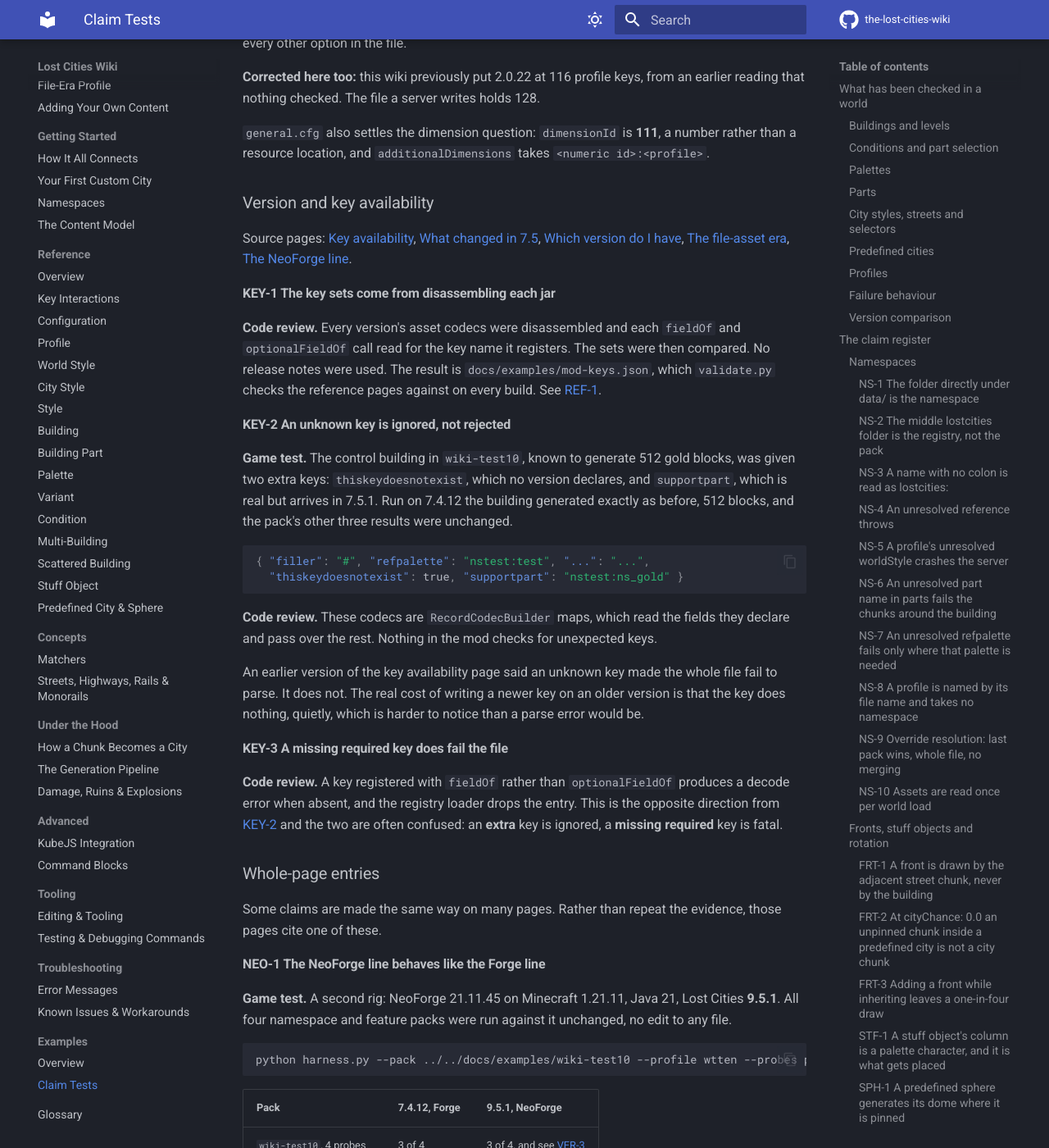
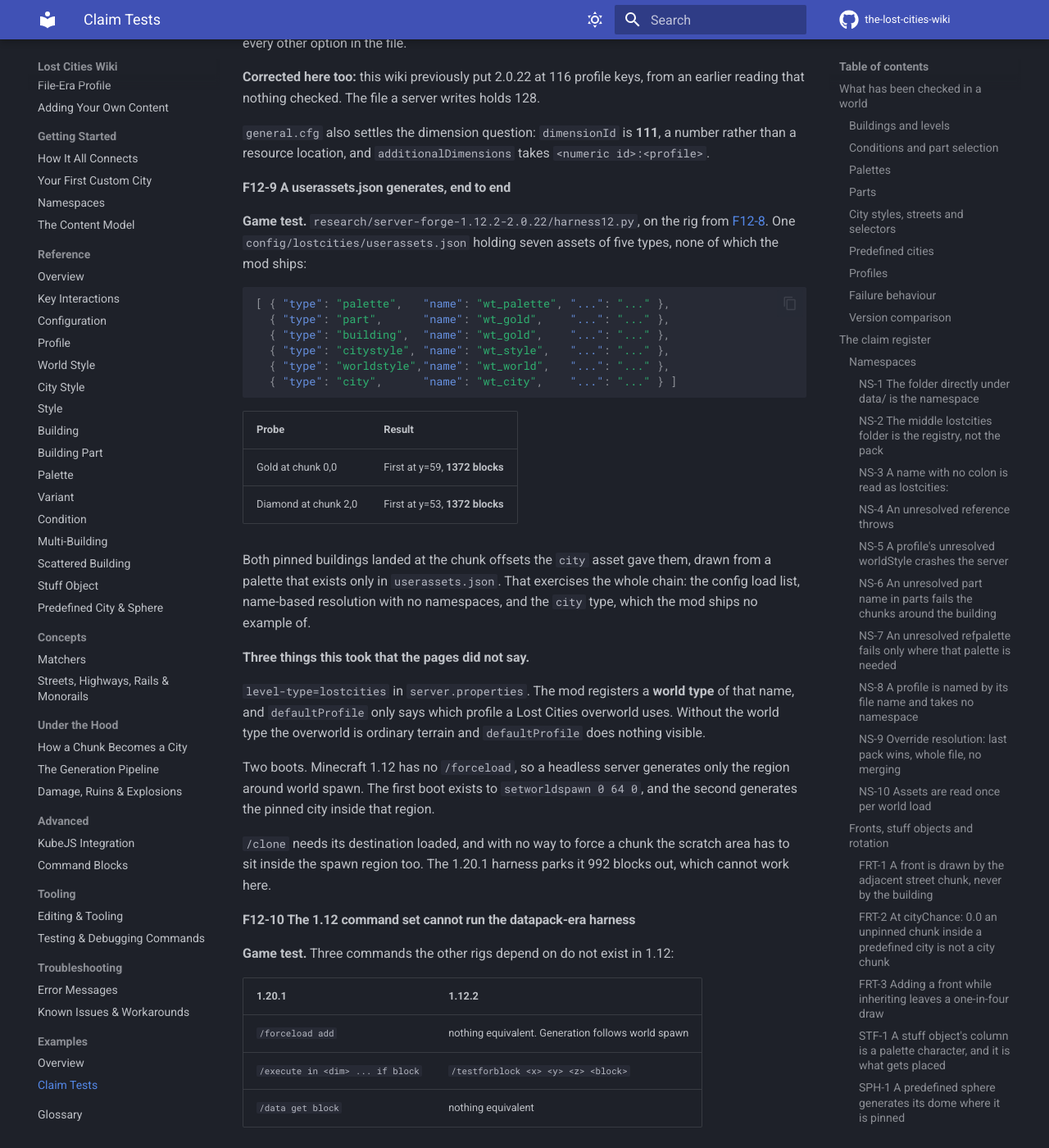
Before and after one commit to RinkyDinkyNooble/the-lost-cities-wiki, an MkDocs documentation site: the page built from docs/examples/claim-tests.md, in a window 1280 px wide and 1400 px high, scrolled down 20539 px. Shown: the whole window at 82% size. Built offline with MkDocs 1.6.1 and Material for MkDocs 9.7.7, drawn with Linux system fonts in a browser that asks for light colours; comment, search, counter and statistics services are not loaded; some of the changed text lies outside the part shown.

Commit message:
Generate from a userassets.json, and cover 26.1.2
The file-asset section is no longer read-only. A userassets.json holding
seven assets of five types generated on the 1.12.2 rig: 1372 gold at
chunk 0,0 and 1372 diamond at chunk 2,0, both pinned by a city asset,
drawn from a palette that exists nowhere but that file. That covers the
config load list, name resolution without namespaces, and the city type
the mod ships no example of.

Three things the pages were missing, all found by the run failing first.
level-type=lostcities is what makes a world a Lost Cities world;
defaultProfile only picks which profile it uses, and on its own does
nothing visible. A headless 1.12 server generates only the region around
world spawn, so the harness boots twice, the first time to move spawn
onto the pinned city. And /clone needs its destination loaded, which
rules out the far-away scratch area the 1.20.1 rig uses.

Separately, 10.0.1 on Minecraft 26.1.2 ran all four datapack packs and
matched 9.5.1 and 7.5.1 exactly, sphere included. NEO-1 now spans two
NeoForge majors and two Minecraft versions five releases apart.

Co-Authored-By: Claude Opus 5 <noreply@anthropic.com>

````diff
--- a/docs/examples/claim-tests.md
+++ b/docs/examples/claim-tests.md
@@ -770,6 +770,59 @@ earlier reading that nothing checked. The file a server writes holds 128.
 number rather than a resource location, and `additionalDimensions` takes
 `<numeric id>:<profile>`.
 
+#### F12-9 A userassets.json generates, end to end { #f12-9 }
+
+**Game test.** `research/server-forge-1.12.2-2.0.22/harness12.py`, on the rig from
+[F12-8](#f12-8). One `config/lostcities/userassets.json` holding seven assets of
+five types, none of which the mod ships:
+
+```json
+[ { "type": "palette",   "name": "wt_palette", "...": "..." },
+  { "type": "part",      "name": "wt_gold",    "...": "..." },
+  { "type": "building",  "name": "wt_gold",    "...": "..." },
+  { "type": "citystyle", "name": "wt_style",   "...": "..." },
+  { "type": "worldstyle","name": "wt_world",   "...": "..." },
+  { "type": "city",      "name": "wt_city",    "...": "..." } ]
+```
+
+| Probe | Result |
+|---|---|
+| Gold at chunk 0,0 | First at y=59, **1372 blocks** |
+| Diamond at chunk 2,0 | First at y=53, **1372 blocks** |
+
+Both pinned buildings landed at the chunk offsets the `city` asset gave them, drawn
+from a palette that exists only in `userassets.json`. That exercises the whole
+chain: the config load list, name-based resolution with no namespaces, and the
+`city` type, which the mod ships no example of.
+
+**Three things this took that the pages did not say.**
+
+`level-type=lostcities` in `server.properties`. The mod registers a **world type**
+of that name, and `defaultProfile` only says which profile a Lost Cities overworld
+uses. Without the world type the overworld is ordinary terrain and `defaultProfile`
+does nothing visible.
+
+Two boots. Minecraft 1.12 has no `/forceload`, so a headless server generates only
+the region around world spawn. The first boot exists to `setworldspawn 0 64 0`, and
+the second generates the pinned city inside that region.
+
+`/clone` needs its destination loaded, and with no way to force a chunk the scratch
+area has to sit inside the spawn region too. The 1.20.1 harness parks it 992 blocks
+out, which cannot work here.
+
+#### F12-10 The 1.12 command set cannot run the datapack-era harness { #f12-10 }
+
+**Game test.** Three commands the other rigs depend on do not exist in 1.12:
+
+| 1.20.1 | 1.12.2 |
+|---|---|
+| `/forceload add` | nothing equivalent. Generation follows world spawn |
+| `/execute in <dim> ... if block` | `/testforblock <x> <y> <z> <block>` |
+| `/data get block` | nothing equivalent |
+
+`/clone ... filtered` survives in both and still reports how many blocks it copied,
+which is why counting works the same way on either rig.
+
 ### Version and key availability
 
 Source pages: [Key availability](../versions/key-availability.md),
@@ -827,12 +880,12 @@ unchanged, no edit to any file.
 python harness.py --pack ../../docs/examples/wiki-test10 --profile wtten --probes probes/wt10.json
 ```
 
-| Pack | 7.4.12, Forge | 9.5.1, NeoForge |
-|---|---|---|
-| `wiki-test10`, 4 probes | 3 of 4 | 3 of 4, and see [VER-3](#ver-3) |
-| `wiki-test11`, 7 probes | 7 of 7 | 7 of 7 |
-| `wiki-test12`, 3 probes | 3 of 3 | 3 of 3 |
-| `wiki-test13`, 13 probes | 13 of 13 | 13 of 13 |
+| Pack | 7.4.12, Forge, 1.20.1 | 9.5.1, NeoForge, 1.21.11 | 10.0.1, NeoForge, 26.1.2 |
+|---|---|---|---|
+| `wiki-test10`, 4 probes | 3 of 4 | 3 of 4, and see [VER-3](#ver-3) | 3 of 4, the same |
+| `wiki-test11`, 7 probes | 7 of 7 | 7 of 7 | 7 of 7 |
+| `wiki-test12`, 3 probes | 3 of 3 | 3 of 3 | 3 of 3 |
+| `wiki-test13`, 13 probes | 13 of 13 | 13 of 13 | 13 of 13 |
 
 Counts matched exactly nearly everywhere, including the sphere, which returned
 1093 gray stained glass in the same chunk and none of the other three glass types
@@ -844,12 +897,18 @@ One result moved, and it is **not** a loader difference. Running the same pack o
 [VER-3](#ver-3).
 
 So the claim this entry was opened for holds: at the same feature level the two
-loaders agree. What is covered is 9.5.1 on Minecraft 1.21.11, across four packs and
-27 probes. Versions 8.2.2, 8.4.1 and 10.0.1 are still inferred from the key sets
-rather than run.
+loaders agree. Covered by a run: **9.5.1** on Minecraft 1.21.11 and **10.0.1** on
+Minecraft 26.1.2, four packs and 27 probes each, both matching 7.5.1 on Forge down
+to the counts. The sphere returned 1093 gray stained glass on all three.
 
-The rig is `research/server-neoforge-1.21.11-9.5.1/`, private, since it needs jars
-that are not ours to ship.
+That spans two NeoForge majors and two Minecraft versions five releases apart.
+Versions 8.2.2 and 8.4.1 are still inferred from their key sets rather than run,
+and 8.2.2 is the one worth doing, since its feature set is **smaller** than 7.4.12's.
+
+The rigs are `research/server-neoforge-1.21.11-9.5.1/` and
+`research/server-neoforge-26.1.2-10.0.1/`, both private since they need jars that
+are not ours to ship. Both run on portable Temurin JREs in
+`research/portable-java/`, 21 and 25 respectively.
 
 #### VER-3 7.5 resolves a building's `refpalette` even when no part needs it { #ver-3 }
 
````
Also changed, not shown: docs/file-era/adding-content.md (+19 -1 lines), docs/file-era/index.md (+6 -5 lines), docs/versions/neoforge.md (+4 -4 lines).
